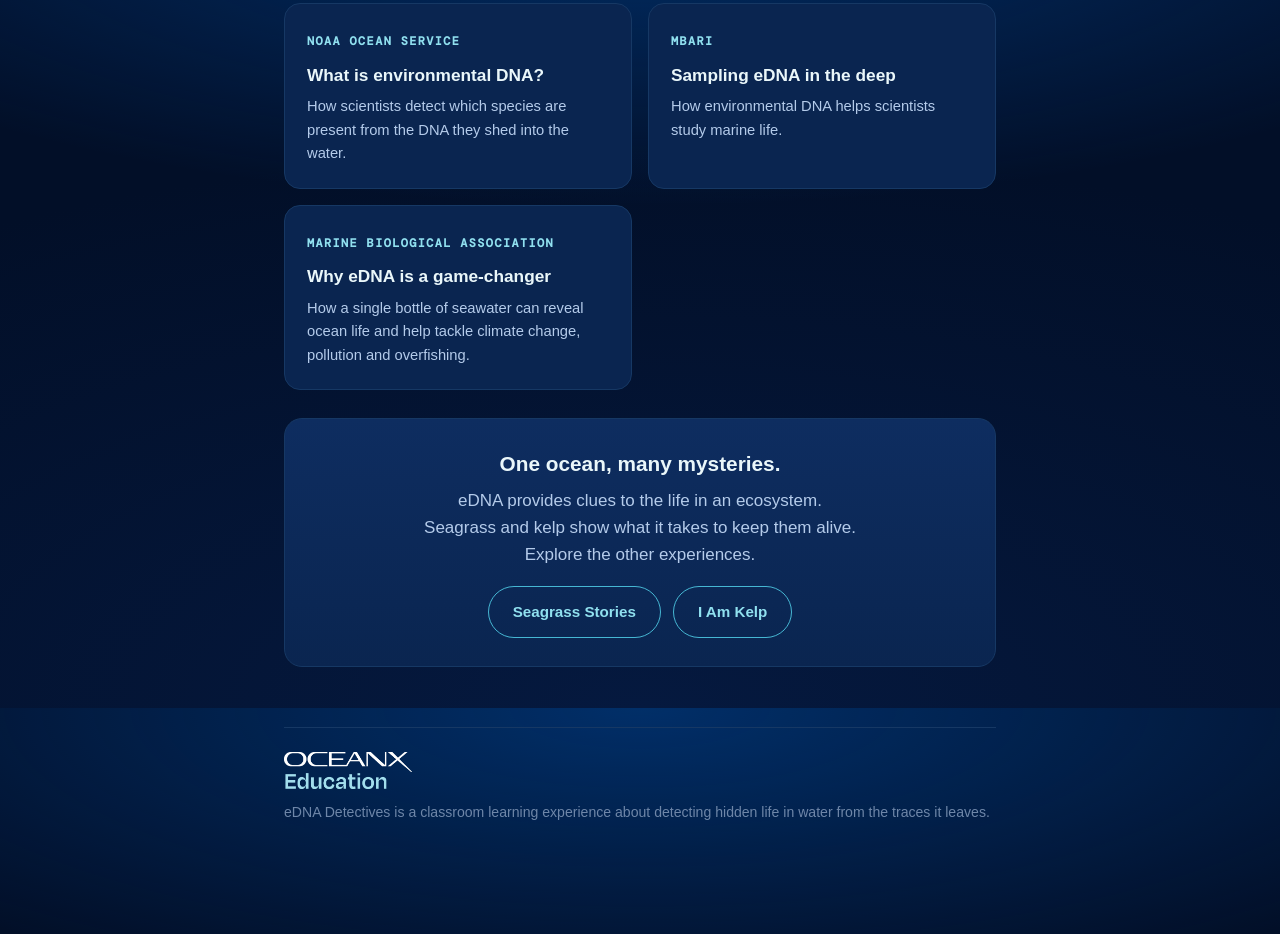
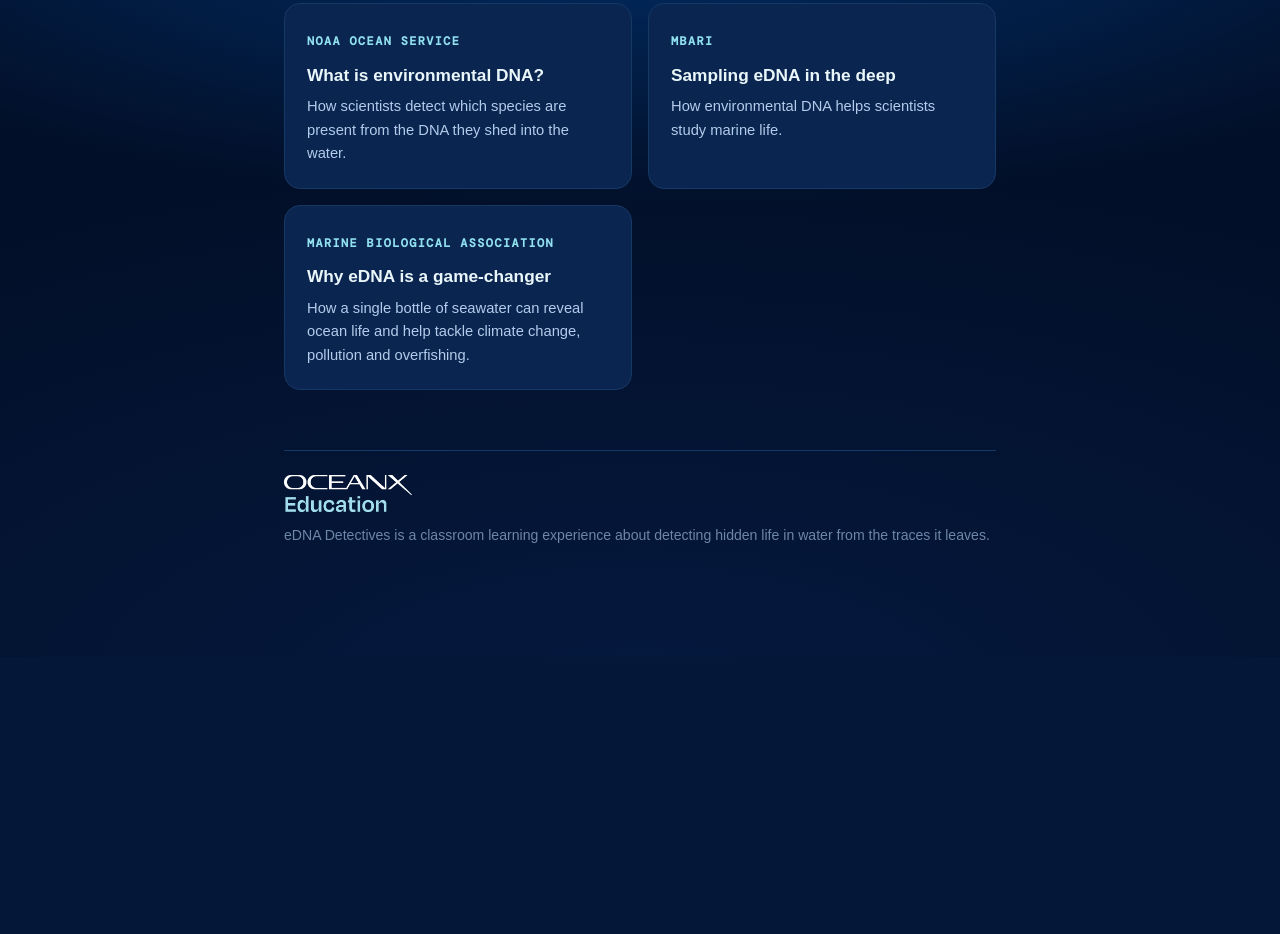
Before and after one commit to pavmakerspace/edna-detectives-for-schools, a plain HTML site: page index.html in a window 1280 px wide. Shown: the part 4092-5026 px from the top of the page. After the commit the page ends 4749 px from the top, so only its background shows below. Drawn offline with nearby package versions, Linux system fonts and the light colour scheme.

Commit message:
Remove links to Seagrass Stories and I Am Kelp
Co-Authored-By: Claude Opus 5.5 <noreply@anthropic.com>

```diff
--- a/classroom.css
+++ b/classroom.css
@@ -146,11 +146,6 @@
   .res h3{color:var(--pale);font-size:1.08rem;font-weight:600;margin:8px 0 6px}
   .res p{color:var(--body);font-size:.92rem;margin:0}
 
-  /* cross link */
-  .cross{margin:28px 0 0;background:linear-gradient(180deg,var(--panel2),var(--panel));border:1px solid var(--line);border-radius:18px;padding:28px 24px;text-align:center}
-  .cross h2{color:var(--pale);font-size:1.3rem;font-weight:600;margin:0 0 6px}
-  .cross p{color:var(--body);margin:0 auto 18px;max-width:46ch}
-  .cross .links{display:flex;flex-wrap:wrap;gap:12px;justify-content:center}
 
   /* footer */
   .foot{margin-top:60px;padding-top:24px;border-top:1px solid var(--line);color:var(--muted);font-size:.88rem;display:flex;align-items:center;gap:12px;flex-wrap:wrap}
--- a/index.html
+++ b/index.html
@@ -225,16 +225,6 @@
     </a>
   </div>
 
-  <!-- cross link -->
-  <div class="cross">
-    <h2>One ocean, many mysteries.</h2>
-    <p>eDNA provides clues to the life in an ecosystem. Seagrass and kelp show what it takes to keep them alive. Explore the other experiences.</p>
-    <div class="links">
-      <a class="btn ghost" href="https://seagrassstoriesforschools.oceanx.org/" target="_blank" rel="noopener">Seagrass Stories</a>
-      <a class="btn ghost" href="#" data-slot="kelp-url">I Am Kelp</a>
-    </div>
-  </div>
-
   <!-- footer -->
   <footer class="foot">
     <img class="oceanx-logo" width="128" height="37" src="assets/oceanx-education-light.png" alt="OceanX Education">
```
